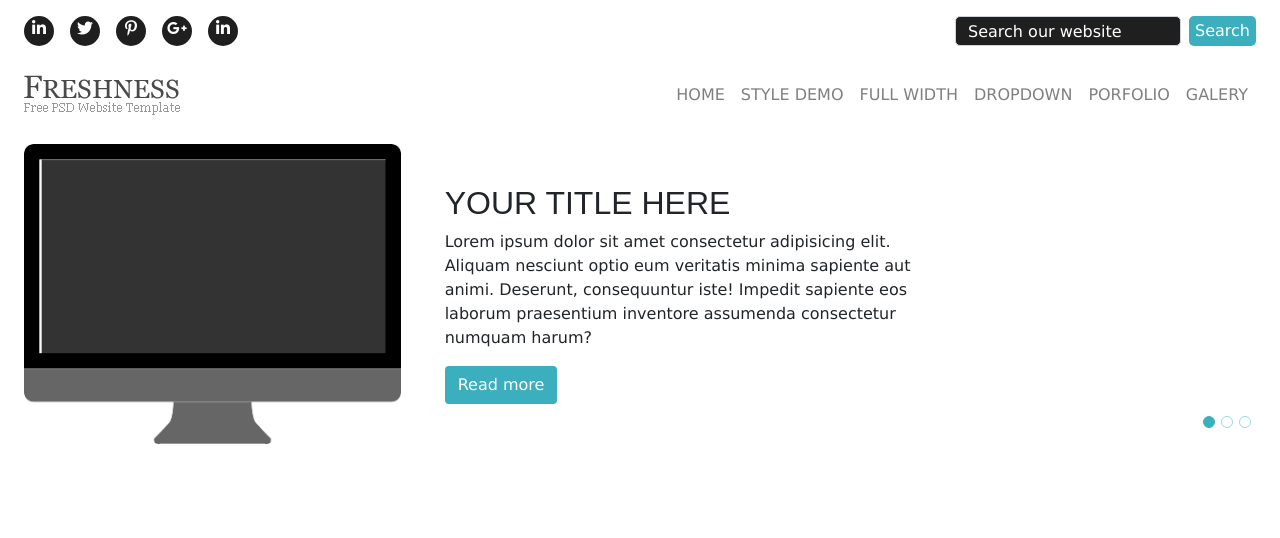
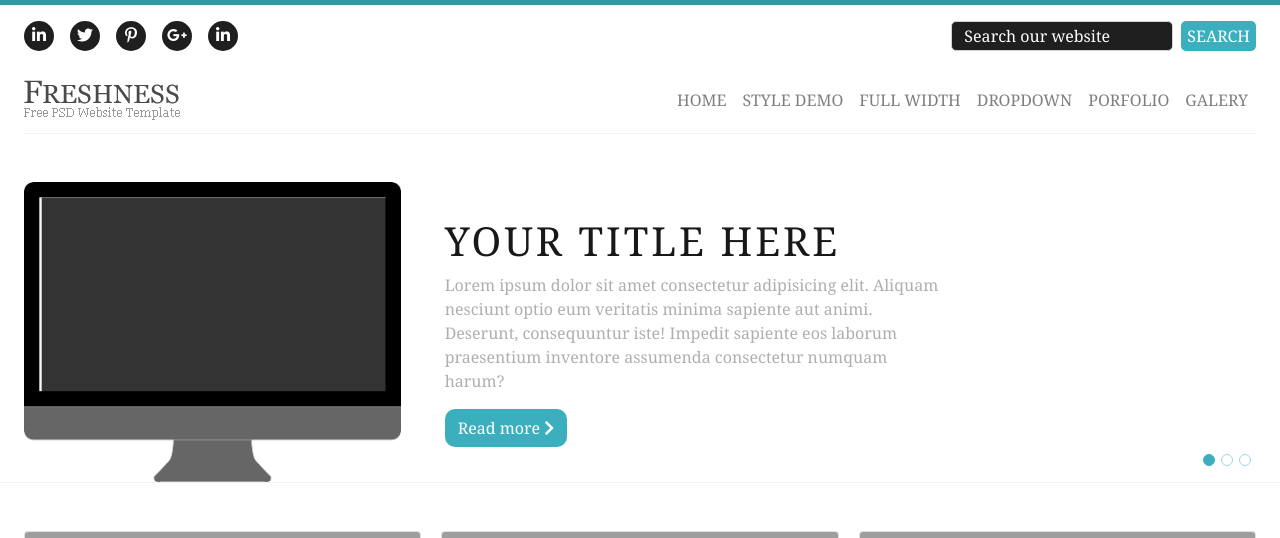
Before and after one commit to dindigital/test-front-2017, a PHP site: page / in a window 1280 px wide. Shown: the top 538 px of the page. Before the commit the page ends 444 px from the top, so only its background shows below. Run offline with PHP 8.4, Linux system fonts and the light colour scheme; some libraries are stand-ins or nearby versions; grey boxes are pictures that could not be loaded.

Commit message:
Header e secao um e 2 completas

```diff
--- a/css/main.css/main.css
+++ b/css/main.css
@@ -1,5 +1,18 @@
 body {
-  font-family: Verdana, Geneva, sans-serif; }
+  /*font-family: Verdana, Geneva, sans-serif;*/
+  font-family: 'Noto Serif', serif;
+  color: #afafaf; }
+
+.borderLight {
+  border-bottom: 1px solid #f2f2f2; }
+
+.botao-padrao {
+  color: white;
+  border-radius: 10px;
+  background: #3bafbe; }
+
+header {
+  border-top: 5px solid #3995a1; }
 
 .social-lista {
   list-style: none; }
@@ -29,7 +42,8 @@ body {
   vertical-align: middle;
   background: #3bafbe;
   border-radius: 5px;
-  color: #fff; }
+  color: #fff;
+  text-transform: uppercase; }
 
 .busca ::-webkit-input-placeholder {
   color: #fff;
@@ -70,8 +84,16 @@ body {
 
 .box-informacao__titulo {
   text-transform: uppercase;
-  font-family: sans-serif; }
+  color: #181818;
+  font-size: 2.5rem;
+  letter-spacing: 3px; }
 
-.box-informacao__button {
-  color: white;
-  background: #3bafbe; }
+.section1 .card img {
+  max-height: 160px; }
+
+.section1 .card h4 {
+  color: #181818;
+  text-transform: uppercase; }
+
+.citacao {
+  color: #181818; }
--- a/index.html
+++ b/index.html
@@ -7,9 +7,9 @@
 	<meta http-equiv="X-UA-Compatible" content="ie=edge">
 	<link rel="stylesheet" href="https://use.fontawesome.com/releases/v5.8.1/css/all.css"
 		integrity="sha384-50oBUHEmvpQ+1lW4y57PTFmhCaXp0ML5d60M1M7uH2+nqUivzIebhndOJK28anvf" crossorigin="anonymous">
-
+	<link href="https://fonts.googleapis.com/css?family=Noto+Serif" rel="stylesheet">
 	<link rel="stylesheet" href="node_modules/bootstrap/dist/css/bootstrap.min.css">
-	<link rel="stylesheet" href="css/main.css/main.css">
+	<link rel="stylesheet" href="css/main.css">
 	<title>Fresness</title>
 </head>
 
@@ -53,7 +53,7 @@
 				</div>
 			</div>
 
-			<nav class="navbar navbar-expand-sm navbar-light mb-3 px-0">
+			<nav class="navbar navbar-expand-sm navbar-light mb-3 px-0 borderLight">
 				<div class="container-fluid px-0">
 					<a class="navbar-brand" href="#">
 						<img src="img/logo.png" alt="Logo" srcset="">
@@ -88,7 +88,7 @@
 			</nav>
 		</div>
 
-		<div id="slider3" class="carousel slide mb-5 px-4" data-ride="carousel">
+		<div id="slider3" class="carousel slide mb-5 px-4 mt-5 borderLight" data-ride="carousel">
 			<ol class="carousel-indicators slider-icons">
 				<li class="active" data-target="#slider3" data-slide-to="0"></li>
 				<li class="" data-target="#slider3" data-slide-to="1" class=""></li>
@@ -107,7 +107,7 @@
 								sapiente aut animi. Deserunt, consequuntur iste! Impedit sapiente eos laborum praesentium inventore
 								assumenda consectetur numquam harum?
 							</p>
-							<button class="btn box-informacao__button">Read more</button>
+							<button class="btn botao-padrao">Read more <i class="fas fa-chevron-right"></i></button>
 						</div>
 					</div>
 				</div>
@@ -124,7 +124,7 @@
 								sapiente aut animi. Deserunt, consequuntur iste! Impedit sapiente eos laborum praesentium inventore
 								assumenda consectetur numquam harum?
 							</p>
-							<button class="btn box-informacao__button">Read more</button>
+							<button class="btn botao-padrao">Read more <i class="fas fa-chevron-right"></i></button>
 						</div>
 					</div>
 				</div>
@@ -141,13 +141,58 @@
 								sapiente aut animi. Deserunt, consequuntur iste! Impedit sapiente eos laborum praesentium inventore
 								assumenda consectetur numquam harum?
 							</p>
-							<button class="btn box-informacao__button">Read more</button>
+							<button class="btn botao-padrao">Read more <i class="fas fa-chevron-right"></i></button>
 						</div>
 					</div>
 				</div>
 			</div>
 		</div>
 	</header>
+
+	<section class="section1 borderLight">
+		<div class="px-4">
+			<div class="card-columns">
+				<div class="card">
+					<img class="card-img-top img-fluid" src="https://source.unsplash.com/random/300x200" alt="">
+					<div class="card-body">
+						<h4 class="card-title">Your title here</h4>
+						<p class="card-text">
+							Lorem ipsum dolor sit amet consectetur adipisicing elit. Dolorem, numquam eum, incidunt eos explicaboiste molestias quam aliquid temporibus iure officia minus.
+						</p>
+						<button class="btn botao-padrao">Read more <i class="fas fa-chevron-right"></i></button>
+					</div>
+				</div>
+
+				<div class="card">
+					<img class="card-img-top img-fluid" src="https://source.unsplash.com/random/300x200" alt="">
+					<div class="card-body">
+						<h4 class="card-title">Your title here</h4>
+						<p class="card-text">
+							Lorem ipsum dolor sit amet consectetur adipisicing elit. Dolorem, numquam eum, incidunt eos explicabo iste molestias quam aliquid temporibus iure officia minus.
+						</p>
+						<button class="btn botao-padrao">Read more <i class="fas fa-chevron-right"></i></button>
+					</div>
+				</div>
+
+				<div class="card">
+					<img class="card-img-top img-fluid" src="https://source.unsplash.com/random/300x200" alt="">
+					<div class="card-body">
+						<h4 class="card-title">Your title here</h4>
+						<p class="card-text">
+							Lorem ipsum dolor sit amet consectetur adipisicing elit. Dolorem, numquam eum, incidunt eos explicaboiste molestias quam aliquid temporibus iure officia minus.
+						</p>
+						<button class="btn botao-padrao">Read more <i class="fas fa-chevron-right"></i></button>
+					</div>
+				</div>
+			</div>
+		</div>
+	</section>
+
+	<section class="section2 px-4 mt-5">
+		<p class="text-center w-75 mx-auto citacao">
+			"Lorem ipsum dolor sit amet, consectetur adipisicing elit. Explicabo soluta assumenda praesentium nemo fugiat inventore eum repudiandae! Fugit iste, ullam recusandae assumenda rerum necessitatibus esse eveniet obcaecati et soluta sapiente."
+		</p>
+	</section>
 	<script src="node_modules/jquery/dist/jquery.min.js"></script>
 	<script src="node_modules/bootstrap/dist/js/bootstrap.min.js"></script>
 	<script src="js/main.js"></script>
--- a/package.json
+++ b/package.json
@@ -11,7 +11,7 @@
 	"devDependencies": {},
 	"scripts": {
 		"test": "echo \"Error: no test specified\" && exit 1",
-		"sass": "node-sass -w ./scss/main.scss -o ./css/main.css"
+		"sass": "node-sass -w scss/main.scss -r css/main.css"
 	},
 	"repository": {
 		"type": "git",
--- /dev/null
+++ b/scss/componentes/border.scss
@@ -0,0 +1,3 @@
+.borderLight {
+	border-bottom: 1px solid #f2f2f2;
+}
--- /dev/null
+++ b/scss/componentes/botao.scss
@@ -0,0 +1,5 @@
+.botao-padrao {
+	color: white;
+	border-radius: 10px;
+	background: #3bafbe;
+}
--- a/scss/global.scss
+++ b/scss/global.scss
@@ -1,3 +1,5 @@
 body {
-	font-family: Verdana, Geneva, sans-serif;
+	/*font-family: Verdana, Geneva, sans-serif;*/
+	font-family: 'Noto Serif', serif;
+	color: #afafaf;
 }
--- a/scss/main.scss
+++ b/scss/main.scss
@@ -1,4 +1,9 @@
 @import 'global';
+@import 'componentes/border.scss';
+@import 'componentes/botao';
+
 @import 'social';
 @import 'nav';
 @import 'slide';
+@import 'section1';
+@import 'section2';
--- /dev/null
+++ b/scss/section1.scss
@@ -0,0 +1,12 @@
+.section1 {
+	.card {
+		img {
+			max-height: 160px;
+		}
+
+		h4 {
+			color: #181818;
+			text-transform: uppercase;
+		}
+	}
+}
--- /dev/null
+++ b/scss/section2.scss
@@ -0,0 +1,3 @@
+.citacao {
+	color: #181818;
+}
--- a/scss/slide.scss
+++ b/scss/slide.scss
@@ -14,7 +14,7 @@
 	}
 }
 
-.carousel-indicators > li {
+.carousel-indicators>li {
 	width: 10px;
 	height: 10px;
 	border-radius: 50%;
@@ -24,11 +24,8 @@
 .box-informacao {
 	&__titulo {
 		text-transform: uppercase;
-		font-family: sans-serif;
-	}
-
-	&__button {
-		color: white;
-		background: #3bafbe;
+		color: #181818;
+		font-size: 2.5rem;
+		letter-spacing: 3px;
 	}
 }
--- a/scss/social.scss
+++ b/scss/social.scss
@@ -1,3 +1,7 @@
+header {
+	border-top: 5px solid #3995a1;
+}
+
 .social-lista {
 	list-style: none;
 
@@ -37,6 +41,7 @@
 		background: #3bafbe;
 		border-radius: 5px;
 		color: #fff;
+		text-transform: uppercase;
 	}
 
 	::-webkit-input-placeholder {
```
